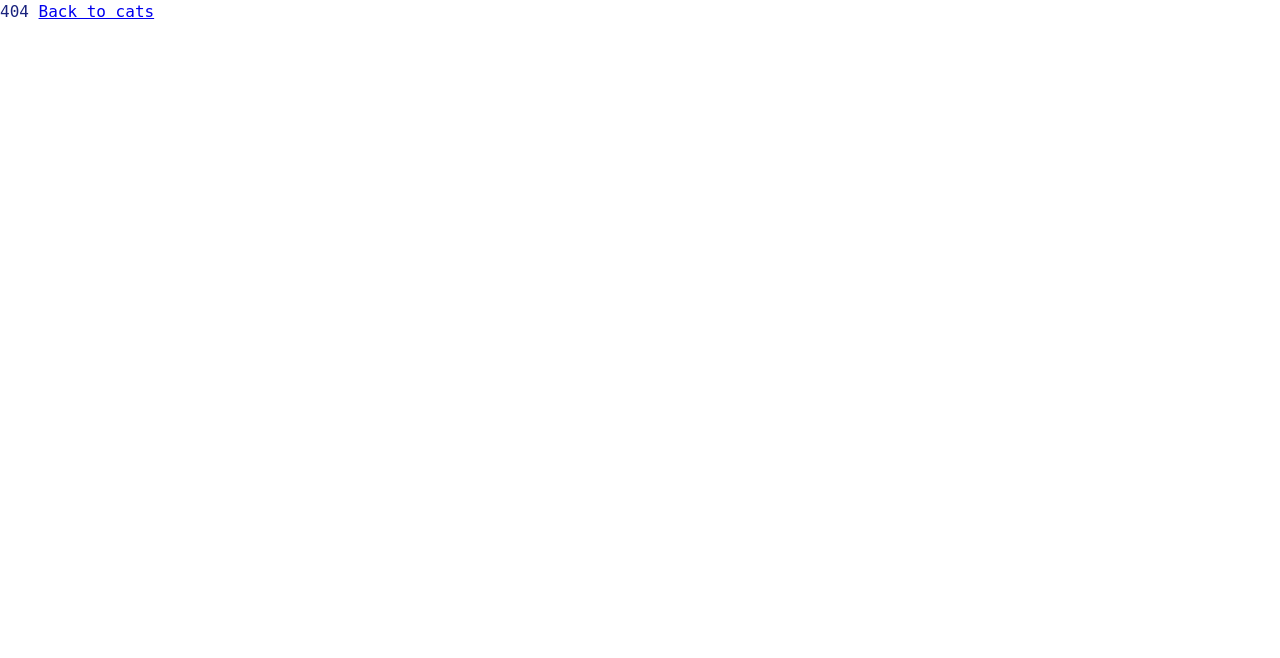
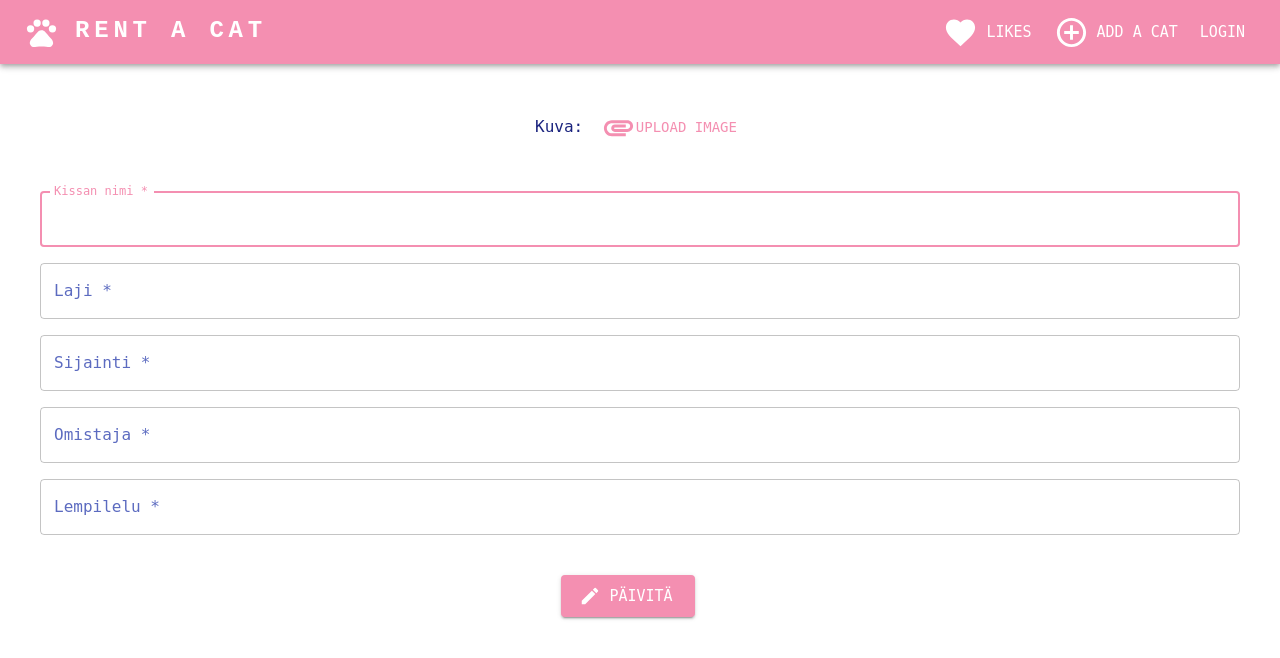
Before and after one commit to mirvasinikka/rent-a-cat-fe, a React (Vite) app: page /edit/1 in a window 1280 px wide. Before the commit this address had no page. Shown: the top 658 px of the page. Built offline with nearby package versions, Linux system fonts and the light colour scheme; no server answers; a web font is replaced by a local one.

Commit message:
handle edit cat

```diff
--- a/server.cjs
+++ b/server.cjs
@@ -275,7 +275,6 @@ app.put('/api/cats/like/:id', (req, res) => {
   });
 });
 
-
 app.listen(port, () => {
   console.log(`server is runnig at http://localhost:${port}`);
 });
--- a/src/App.jsx
+++ b/src/App.jsx
@@ -52,6 +52,10 @@ const router = createBrowserRouter([
         element: <CatForm />,
       },
       {
+        path: 'edit/:id',
+        element: <CatForm />,
+      },
+      {
         path: 'info/:id',
         element: <CatInfo />,
       },
--- a/src/components/CatForm.jsx
+++ b/src/components/CatForm.jsx
@@ -2,7 +2,8 @@ import { useEffect, useState } from 'react';
 import AttachmentIcon from '@mui/icons-material/Attachment';
 import AddIcon from '@mui/icons-material/Add';
 import { Box, TextField, Button, Typography, InputLabel } from '@mui/material';
-import { useNavigate } from 'react-router-dom';
+import { useNavigate, useParams } from 'react-router-dom';
+import EditIcon from '@mui/icons-material/Edit';
 
 const initalCatState = { nimi: '', laji: '', sijainti: '', omistaja: '', lelu: '', kuva: '', kuvaNimi: '' };
 
@@ -10,6 +11,17 @@ function CatForm() {
   const navigate = useNavigate();
   const [message, setMessage] = useState('');
   const [cat, setCat] = useState(initalCatState);
+  let { id: catId } = useParams();
+  const isEditing = catId != null;
+
+  useEffect(() => {
+    if (isEditing) {
+      fetch(`/api/cats/${catId}`)
+        .then((response) => response.json())
+        .then((data) => setCat(data))
+        .catch((error) => console.error('Error:', error));
+    }
+  }, [catId, isEditing]);
 
   useEffect(() => {
     if (cat.nimi && cat.laji && cat.sijainti && cat.omistaja && cat.lelu && cat.kuva) {
@@ -35,9 +47,12 @@ function CatForm() {
       return;
     }
 
+    const method = isEditing ? 'PUT' : 'POST';
+    const url = isEditing ? `/api/cats/${catId}` : '/api/cats';
+
     try {
-      const response = await fetch('/api/cats', {
-        method: 'POST',
+      const response = await fetch(url, {
+        method: method,
         headers: {
           'Content-Type': 'application/json',
         },
@@ -48,7 +63,7 @@ function CatForm() {
 
       if (response.ok) {
         setCat(initalCatState);
-        setMessage('Tiedot tallennettin!');
+        setMessage(isEditing ? 'Tiedot päivitetty!' : 'Tiedot tallennettin!');
         navigate('/');
       } else {
         throw new Error(data.error || 'Unknown error occurred');
@@ -62,15 +77,21 @@ function CatForm() {
   return (
     <>
       <Box component="form" autoComplete="off" sx={{ '& .MuiTextField-root': { marginBottom: 2 }, margin: 5 }}>
-        <input accept="image/*" name="kuva" id="kuva" type="file" onChange={muutaCatKuva} hidden />
-
-        <InputLabel htmlFor="kuva" sx={{ marginBottom: 5 }}>
-          <Typography sx={{ display: 'inline' }}>Kuva</Typography>
-          <Button component="span" onClick={muutaCatKuva}>
+        <Box sx={{ marginBottom: 5, textAlign: 'center' }}>
+          {cat.kuva && (
+            <img
+              src={cat.kuva.startsWith('blob:') ? cat.kuva : `http://localhost:3001${cat.kuva}`}
+              alt="Cat"
+              style={{ maxWidth: '300px', maxHeight: '300px' }}
+            />
+          )}
+          <input accept="image/*" name="kuva" id="kuva" type="file" onChange={muutaCatKuva} hidden />
+          <Typography sx={{ display: 'inline' }}>Kuva: {cat.kuvaNimi}</Typography>
+          <Button component="span" onClick={() => document.getElementById('kuva').click()}>
             <AttachmentIcon fontSize="large" />
+            Upload Image
           </Button>
-          {cat.kuvaNimi}
-        </InputLabel>
+        </Box>
 
         <TextField label="Kissan nimi" name="nimi" value={cat.nimi} onChange={muutaCat} required fullWidth autoFocus />
         <TextField label="Laji" name="laji" value={cat.laji} onChange={muutaCat} required fullWidth />
@@ -79,8 +100,14 @@ function CatForm() {
         <TextField label="Lempilelu" name="lelu" value={cat.lelu} onChange={muutaCat} required fullWidth />
 
         <Box sx={{ textAlign: 'center' }}>
-          <Button size="large" onClick={handleSubmit} variant="contained" sx={{ marginRight: 3, marginTop: 3 }} startIcon={<AddIcon />}>
-            Lisää
+          <Button
+            size="large"
+            onClick={handleSubmit}
+            variant="contained"
+            sx={{ marginRight: 3, marginTop: 3 }}
+            startIcon={isEditing ? <EditIcon /> : <AddIcon />}
+          >
+            {isEditing ? 'Päivitä' : 'Lisää'}
           </Button>
           <p>{message}</p>
         </Box>
--- a/src/components/CatList.jsx
+++ b/src/components/CatList.jsx
@@ -1,6 +1,7 @@
 import InfoIcon from '@mui/icons-material/Info';
 import FavoriteBorderOutlinedIcon from '@mui/icons-material/FavoriteBorderOutlined';
 import FavoriteIcon from '@mui/icons-material/Favorite';
+import EditIcon from '@mui/icons-material/Edit';
 import { Box, Button, Card, CardActions, CardContent, CardMedia, Grid, IconButton, Typography } from '@mui/material';
 import { Link } from 'react-router-dom';
 import { useEffect, useState } from 'react';
@@ -52,7 +53,6 @@ function CatList() {
     }
   };
 
-
   return (
     <Box sx={{ marginTop: 3 }}>
       <Grid container spacing={{ xs: 2, md: 5 }} columns={{ xs: 4, sm: 8, md: 18 }}>
@@ -72,6 +72,9 @@ function CatList() {
                     <InfoIcon color="secondary" />
                   </Button>
                   <IconButton onClick={() => handleLikes(cat.id)}>{cat.liked ? <FavoriteIcon /> : <FavoriteBorderOutlinedIcon />}</IconButton>
+                  <Button component={Link} to={'/edit/' + (index + 1)}>
+                    <EditIcon color="secondary" />
+                  </Button>
                 </CardActions>
               </Card>
             </Grid>
```
Also changed, not shown: 1 other file (tests, documents, lock files or other folders). Lines whose indentation alone changed are shown as unchanged.
